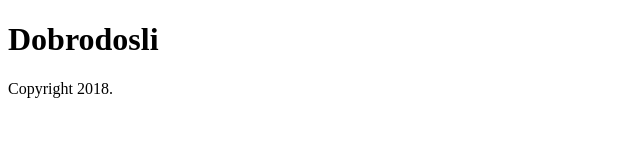
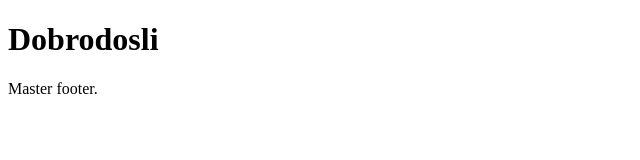
Before and after one commit to dugandzija/git_vezba, a plain HTML site: page index.html in a window 1280 px wide. Shown: the full height of the page, 0-640 px from the left. Drawn offline with Linux system fonts and the light colour scheme.

Commit message:
Dodali master footer

```diff
--- a/index.html
+++ b/index.html
@@ -9,7 +9,7 @@
 		<h1>Dobrodosli</h1>
 	</header>
 	<footer>
-		Copyright 2018.
+		Master footer.
 	</footer>
 </body>
 </html>
```
